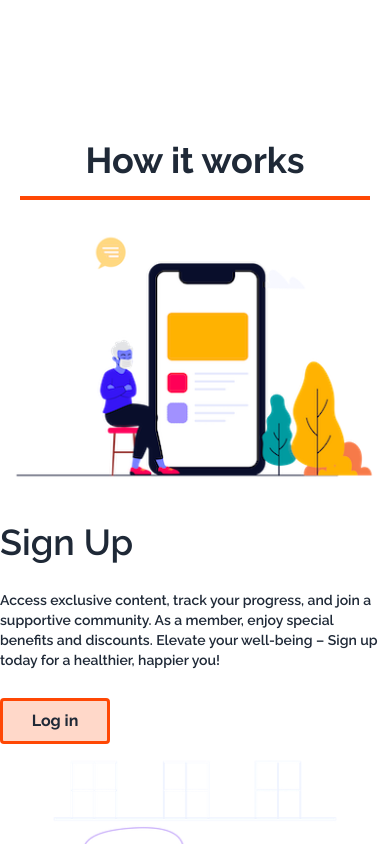
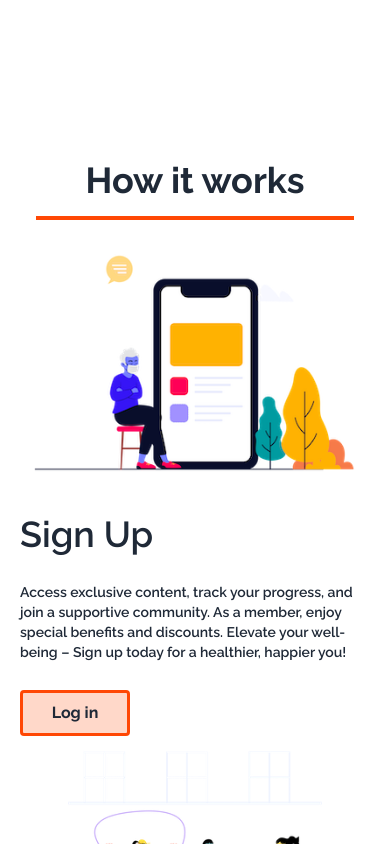
Before and after one commit to junayet4o12/fitnessStudio, a React (Vite) app: page / in a window 390 px wide. Shown: the part 1440-2284 px from the top of the page. Built offline with nearby package versions, Linux system fonts and the light colour scheme; no server answers; a web font is replaced by a local one.

Commit message:
[fix]: [responsive]: added some padding for better look

```diff
--- a/src/Components/HowItWorks/HowItWorks.jsx
+++ b/src/Components/HowItWorks/HowItWorks.jsx
@@ -16,7 +16,7 @@ const HowItWorks = () => {
   };
   return (
     <Container>
-      <div className=" my-10">
+      <div className=" my-10 p-5 sm:p-7">
         <Title title={"How it works"}></Title>
         {/* signup  */}
         <div className="flex flex-col md:flex-row  justify-between items-center gap-7">
--- a/src/Components/Testimonials/Testimonials.jsx
+++ b/src/Components/Testimonials/Testimonials.jsx
@@ -28,7 +28,7 @@ const Testimonials = () => {
     const pagination = {
         clickable: true,
         renderBullet: function (index, className) {
-            return '<span class="' + className + '">'  + '</span>';
+            return '<span class="' + className + '">' + '</span>';
         },
     };
     const formDate = (numericDate) => {
@@ -61,7 +61,7 @@ const Testimonials = () => {
                     }}
 
                 >
-
+                    {/* feedback data mapping */}
                     {
                         testimonials.map(item => <SwiperSlide key={item._id}>
                             <div className='mx-5'>
```
